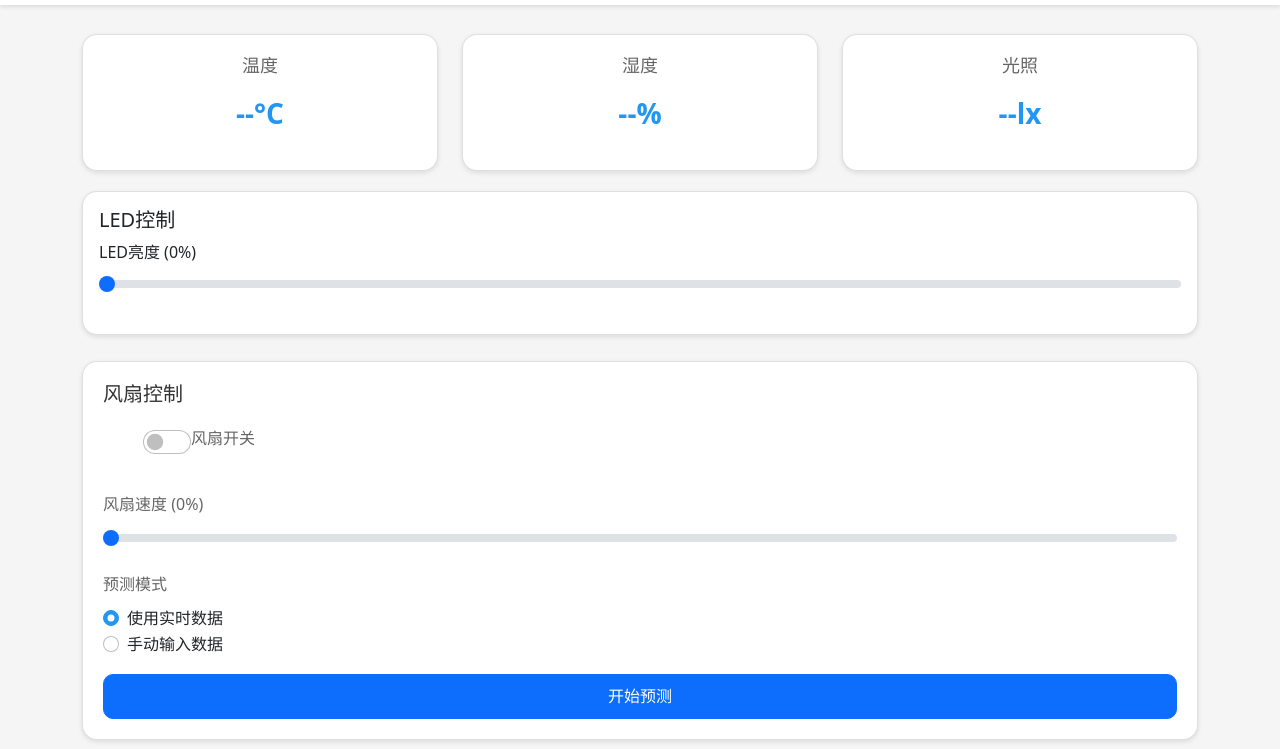
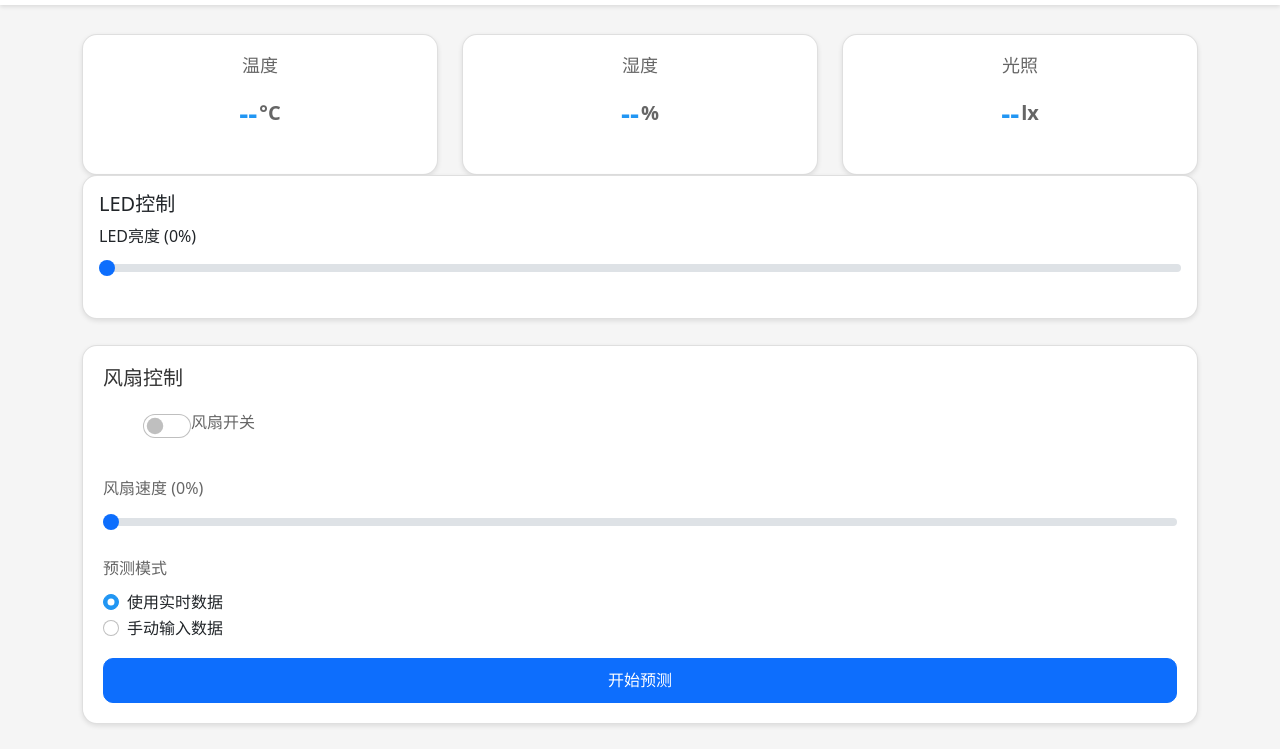
Before and after one commit to 2302284606/ESP32_FAN1, a plain HTML site: page index.html in a window 1280 px wide. Shown: the part 51-800 px from the top of the page. Drawn offline with nearby package versions, Linux system fonts and the light colour scheme; a script that the page names is missing.

Commit message:
Auto update at 2025-02-06 18:02:52

```diff
--- a/index.html
+++ b/index.html
@@ -32,6 +32,10 @@
             font-size: 28px;
             font-weight: bold;
             color: #2196F3;
+            display: flex;
+            align-items: center;
+            justify-content: center;
+            gap: 2px;
         }
         .status-bar {
             position: fixed;
@@ -69,6 +73,7 @@
         .data-card {
             text-align: center;
             padding: 20px;
+            height: 100%;
         }
         .data-card .card-title {
             color: #666;
@@ -144,6 +149,10 @@
                 font-size: 14px;
             }
         }
+        .unit {
+            font-size: 20px;
+            color: #666;
+        }
     </style>
 </head>
 <body>
@@ -176,19 +185,28 @@
                 <div class="col-4">
                     <div class="card data-card">
                         <h5 class="card-title">温度</h5>
-                        <p class="sensor-value" id="temperature" role="status" aria-live="polite">--°C</p>
+                        <div class="sensor-value">
+                            <span id="temperature">--</span>
+                            <span class="unit">°C</span>
+                        </div>
                     </div>
                 </div>
                 <div class="col-4">
                     <div class="card data-card">
                         <h5 class="card-title">湿度</h5>
-                        <p class="sensor-value" id="humidity" role="status" aria-live="polite">--%</p>
+                        <div class="sensor-value">
+                            <span id="humidity">--</span>
+                            <span class="unit">%</span>
+                        </div>
                     </div>
                 </div>
                 <div class="col-4">
                     <div class="card data-card">
                         <h5 class="card-title">光照</h5>
-                        <p class="sensor-value" id="light" role="status" aria-live="polite">--lx</p>
+                        <div class="sensor-value">
+                            <span id="light">--</span>
+                            <span class="unit">lx</span>
+                        </div>
                     </div>
                 </div>
             </div>
--- a/js/app.js
+++ b/js/app.js
@@ -28,13 +28,13 @@ function updateUI(params) {
     console.log('开始更新UI, 参数:', params);
 
     if (params.temperature !== undefined) {
-        document.getElementById('temperature').textContent = params.temperature.toFixed(1) + '°C';
+        document.getElementById('temperature').textContent = params.temperature.toFixed(1);
     }
     if (params.humidity !== undefined) {
-        document.getElementById('humidity').textContent = params.humidity.toFixed(1) + '%';
+        document.getElementById('humidity').textContent = params.humidity.toFixed(1);
     }
     if (params.light !== undefined) {
-        document.getElementById('light').textContent = params.light + ' lx';
+        document.getElementById('light').textContent = params.light;
     }
     if (params.led_brightness !== undefined) {
         const ledSlider = document.getElementById('ledBrightness');
```
